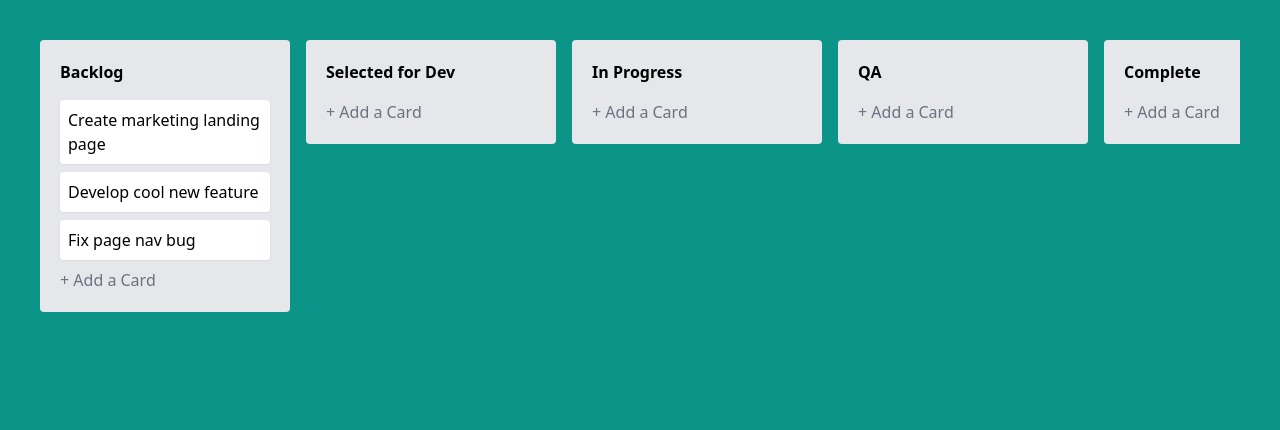
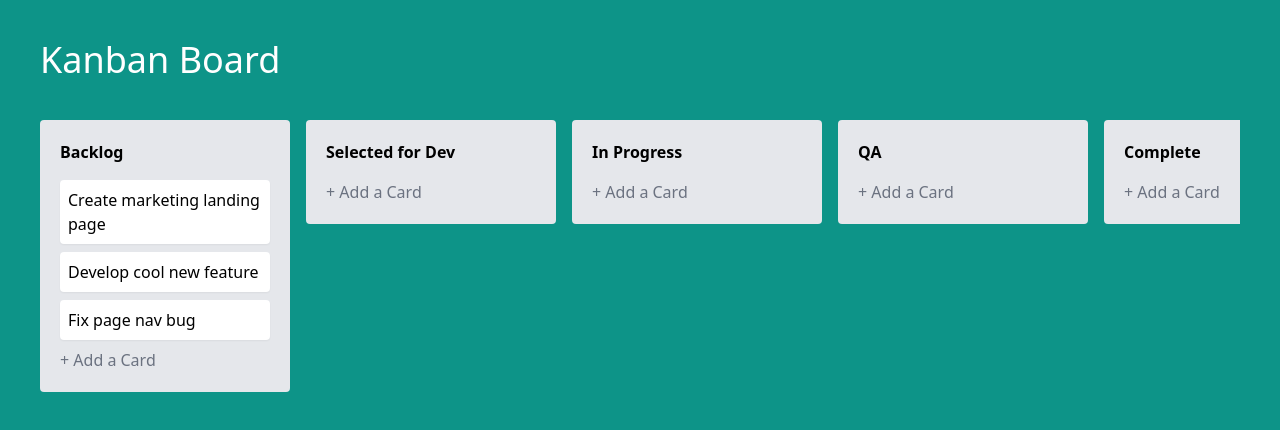
Before and after one commit to varlog762/kanban-board, a Nuxt app: page / in a window 1280 px wide. Shown: the top 430 px of the page. Built offline with nearby package versions, Linux system fonts and the light colour scheme.

Commit message:
feat: add header to App.vue

```diff
--- a/app.vue
+++ b/app.vue
@@ -1,6 +1,7 @@
 <template>
   <div class="p-10 h-[100vh] bg-teal-600 overflow-auto">
-    <NuxtRouteAnnouncer />
+    <!-- <NuxtRouteAnnouncer /> -->
+    <h1 class="text-4xl text-white flex items-center mb-10">Kanban Board</h1>
     <KanbanBoard />
   </div>
 </template>
```
